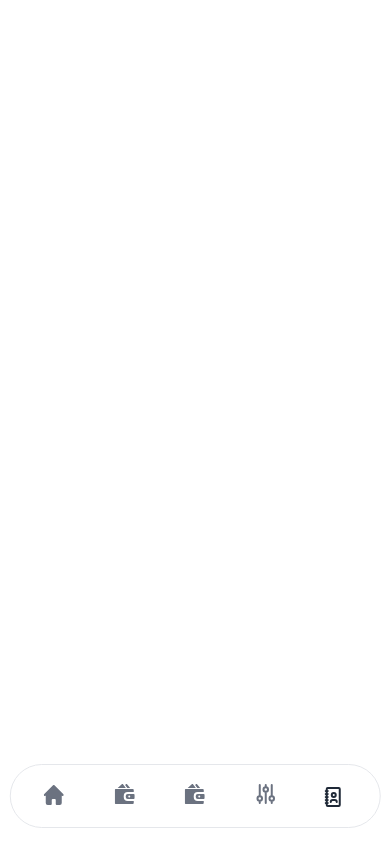
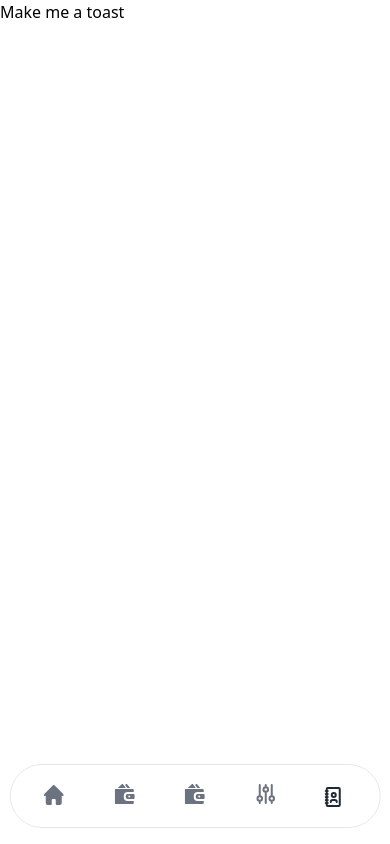
Before and after one commit to aaryanprabhakar2003/voting, a React (Vite) app: page /space in a window 390 px wide. Built offline with nearby package versions, Linux system fonts and the light colour scheme.

Commit message:
added toast

```diff
--- a/package.json
+++ b/package.json
@@ -11,6 +11,7 @@
     "newsapi": "^2.4.1",
     "react": "^17.0.2",
     "react-dom": "^17.0.2",
+    "react-hot-toast": "^2.4.1",
     "react-router-dom": "^6.22.3"
   },
   "devDependencies": {
--- a/src/App.jsx
+++ b/src/App.jsx
@@ -16,6 +16,7 @@ import Home from "./Pages/Home";
 import { Route, Routes } from "react-router-dom";
 import Accordion from "./Components/Accordin";
 import Contact from "./Pages/Contact";
+import Space from "./Components/Space";
 
 
 
@@ -23,7 +24,7 @@ import Contact from "./Pages/Contact";
 function App() {
   return (
     <div>
-      <Navbar />
+     <Navbar/>
 
       <Routes>
         <Route path="/" element={<Home />} />
@@ -32,6 +33,7 @@ function App() {
         <Route path="/login" element={<Signup />} />
         <Route path="/signup" element={<Login />} />
         <Route path="/contact" element={<Contact/>}/>
+        <Route path="/space" element={<Space/>}/>
       </Routes>
 
     </div>
--- a/src/Components/Login.jsx
+++ b/src/Components/Login.jsx
@@ -2,8 +2,17 @@ import axios from "axios";
 import React from "react";
 import { useState } from "react";
 import { useNavigate } from "react-router-dom";
+import toast, { Toaster } from "react-hot-toast";
 
 const Login = () => {
+  const handleError = () => {
+    toast.error("This didn't work.");
+  };
+    const handleButtonClick = () => {
+       toast.success("Successfully Signed Up!");
+
+    };
+
   const navigate = useNavigate();
   const [formData, setFormData] = useState({
     name: "",
@@ -50,7 +59,9 @@ const Login = () => {
         );
       }
     }
+
   };
+
   return (
     <div>
       <div>
@@ -62,7 +73,8 @@ const Login = () => {
                   Create Your Account
                 </h4>
                 <p className="mt-2 text-[13px] text-white">
-            Welcome to our registration page! Get started by creating your account.
+                  Welcome to our registration page! Get started by creating your
+                  account.
                 </p>
               </div>
               <div>
@@ -70,11 +82,12 @@ const Login = () => {
                   Simple & Secure Registration
                 </h4>
                 <p className="mt-2 text-[13px] text-white">
-            Our registration process is designed to be straightforward and secure. We prioritize your privacy and data security.
+                  Our registration process is designed to be straightforward and
+                  secure. We prioritize your privacy and data security.
                 </p>
               </div>
             </div>
-      <form className="w-full px-6 py-6 sm:px-16 md:col-span-2 grid grid-cols-1 gap-y-4">
+            <form className="grid w-full grid-cols-1 gap-y-4 px-6 py-6 sm:px-16 md:col-span-2">
               <div className="mb-6">
                 <h3 className="text-2xl font-bold">Create an account</h3>
               </div>
@@ -122,7 +135,9 @@ const Login = () => {
             </div>
           </div> */}
                 <div>
-            <label className="mb-2 block text-sm font-bold">Email Id:</label>
+                  <label className="mb-2 block text-sm font-bold">
+                    Email Id:
+                  </label>
                   <div className="relative flex items-center">
                     <input
                       name="email"
@@ -136,7 +151,9 @@ const Login = () => {
                   </div>
                 </div>
                 <div>
-            <label className="mb-2 block text-sm font-bold">Adhaar Number:</label>
+                  <label className="mb-2 block text-sm font-bold">
+                    Adhaar Number:
+                  </label>
                   <div className="relative flex items-center">
                     <input
                       name="aadharCardNumber"
@@ -146,11 +163,14 @@ const Login = () => {
                       placeholder="Enter Adhaar Number"
                       value={formData.aadharCardNumber}
                       onChange={handleChange}
+                      maxLength="12"
                     />
                   </div>
                 </div>
                 <div>
-            <label className="mb-2 block text-sm font-bold">Password:</label>
+                  <label className="mb-2 block text-sm font-bold">
+                    Password:
+                  </label>
                   <div className="relative flex items-center">
                     <input
                       name="password"
@@ -183,10 +203,12 @@ const Login = () => {
               </div>
               <div className="!mt-10">
                 <button
-            type="submit"
+                  type="button"
                   className="w-full rounded bg-gray-700 px-4 py-3 text-sm font-semibold text-white hover:bg-gray-800 focus:outline-none"
-            onClick={handleSubmit}
+                  // onClick={handleSubmit}
+                  onClick={handleButtonClick}
                 >
+                  <Toaster />
                   Create an account
                 </button>
               </div>
@@ -204,7 +226,6 @@ const Login = () => {
         </div>
       </div>
     </div>
-
   );
 };
 
--- a/src/Components/Space.jsx
+++ b/src/Components/Space.jsx
@@ -1,11 +1,18 @@
 import React from 'react'
+import toast, { Toaster } from "react-hot-toast";
 
 const Space = () => {
+
+   const handleButtonClick = () => {
+     toast.success("Successfully toasted!");
+   };
   return (
-    <div className='mb-96'>
-        Space
-        </div>
-  )
+    <div>
+      <button onClick={handleButtonClick}>Make me a toast</button>
+      <Toaster />
+
+    </div>
+  );
 }
 
 export default Space
```
Also changed, not shown: 1 other file (tests, documents, lock files or other folders). Lines whose indentation alone changed are shown as unchanged.
